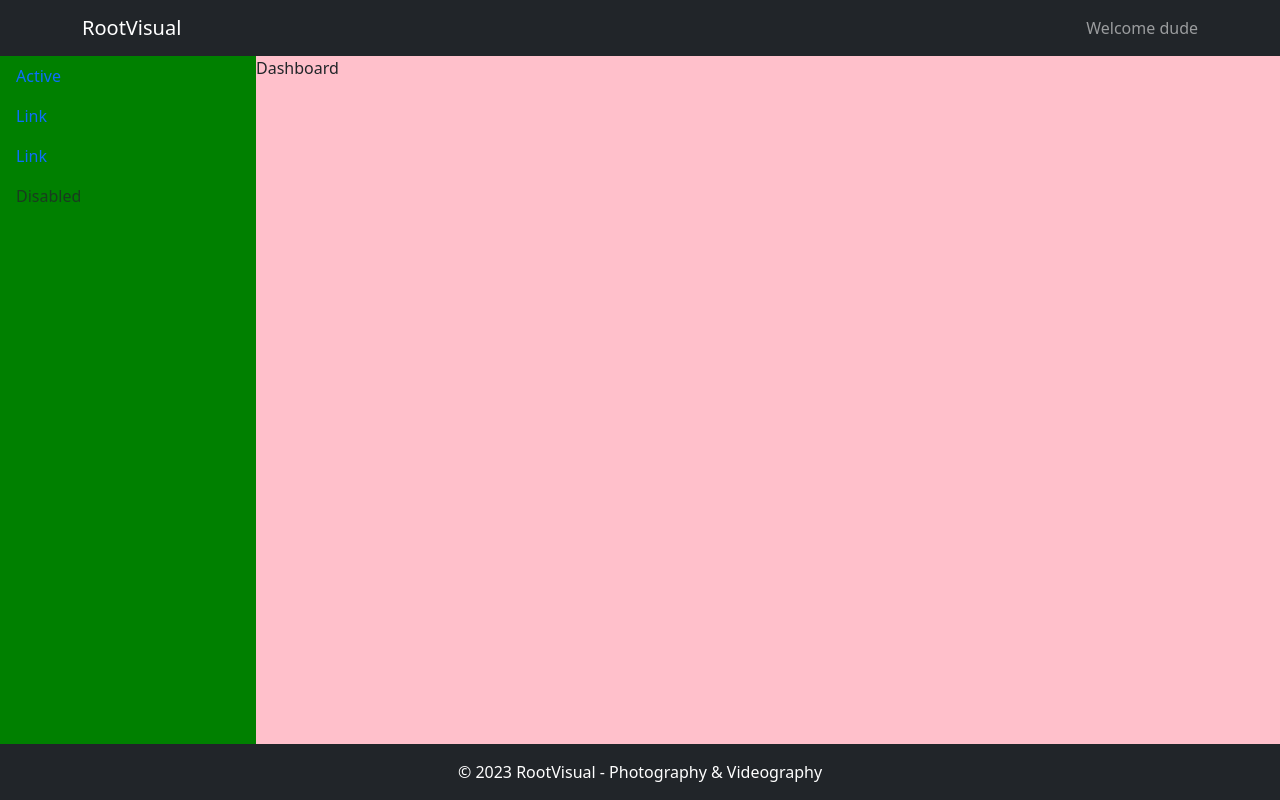
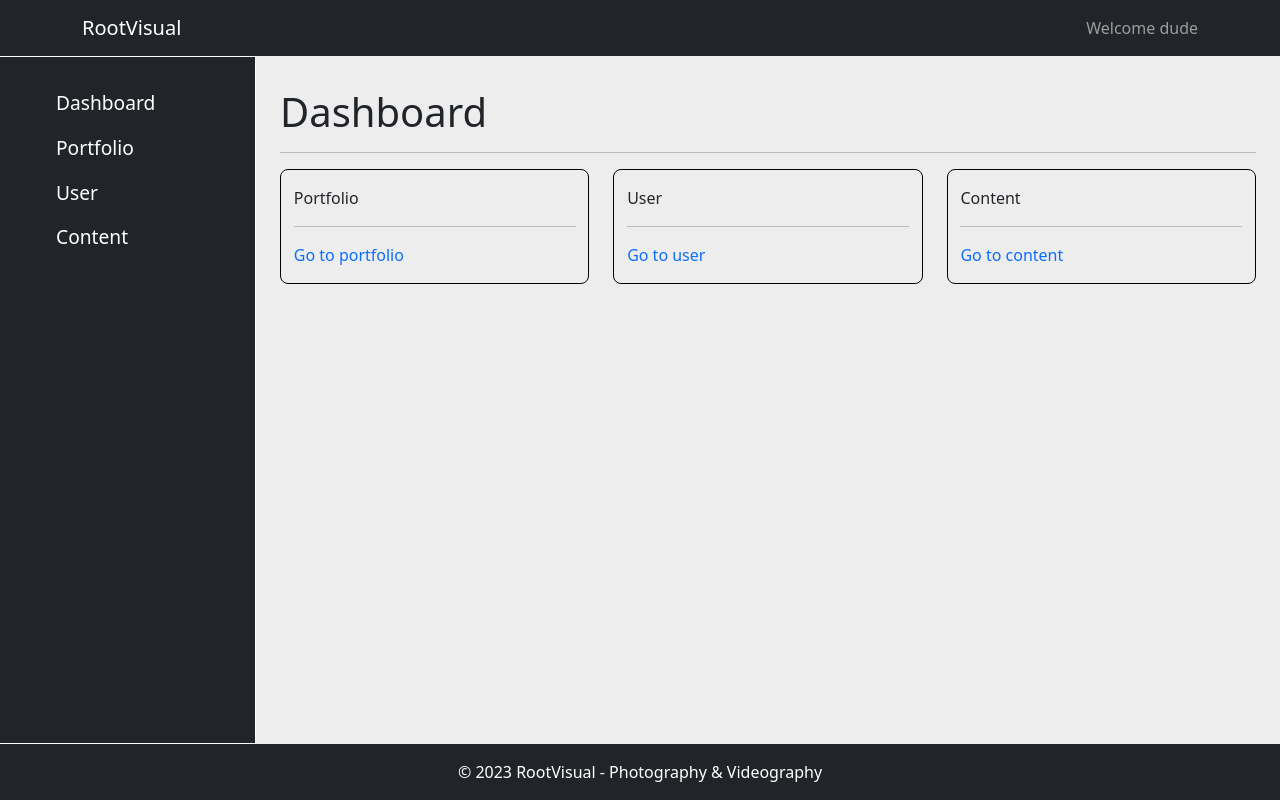
Before and after one commit to maulanakbrr/rootvisual, a Next.js app: page /admin/dashboard in a window 1280 px wide. Built offline with nearby package versions, Linux system fonts and the light colour scheme.

Commit message:
updated admin dashboard page, CustomContainer and AdminSideNavbar components

```diff
--- a/app/admin/dashboard/page.jsx
+++ b/app/admin/dashboard/page.jsx
@@ -1,8 +1,55 @@
-import React from 'react'
+'use client'
+
+import CustomContainer from "@/components/CustomContainer"
+import Link from "next/link"
+import styled from "styled-components"
+import { Row, Col } from "react-bootstrap"
+
+const DashboardCard = styled.div`
+  border: 1px solid black;
+  padding: 1rem .8rem;
+  border-radius: .5rem;
+
+  a {
+    text-decoration: none;
+  }
+`
 
 const Dashboard = () => {
+
   return (
-    <div>Dashboard</div>
+    <CustomContainer adminSection>
+      <div>
+        <h1>Dashboard</h1>
+        <hr />
+      </div>
+
+      <Row>
+        <Col>
+          <DashboardCard>
+            <p>Portfolio</p>
+            <hr />
+            <Link href='/admin/portfolio'>Go to portfolio</Link>
+          </DashboardCard>
+        </Col>
+
+        <Col>
+          <DashboardCard>
+            <p>User</p>
+            <hr />
+            <Link href='/admin/user'>Go to user</Link>
+          </DashboardCard>
+        </Col>
+
+        <Col>
+          <DashboardCard>
+            <p>Content</p>
+            <hr />
+            <Link href='/admin/content'>Go to content</Link>
+          </DashboardCard>
+        </Col>
+      </Row>
+    </CustomContainer>
   )
 }
 
--- a/components/CustomContainer/index.jsx
+++ b/components/CustomContainer/index.jsx
@@ -5,12 +5,23 @@ import styled from "styled-components"
 
 const ModContainer = styled(Container)`
   height: auto;
-  display: flex;
-  justify-content: center;
-  flex-direction: column;
+  display: ${props => props.adminSection ? 'block' : 'flex'};
+  ${
+    props => props.adminSection ? `
+      padding: 2rem 1.5rem;
+    ` : `
+      justify-content: center;
+      flex-direction: column;
+    `
+  }
 
   @media screen and (min-width: 992px) {
-    height: 100vh;
+    ${
+      props => props.adminSection && `
+        min-height: calc(100vh - 112px);
+      `
+    }
+    height: ${props => props.adminSection ? 'auto' : '100vh'};
   }
 `
 
@@ -25,11 +36,10 @@ const AdminContainer = styled.div`
   margin-left: 20%;
   width: 80%;
   min-height: calc(100vh - 112px);
-  background-color: pink;
   overflow-y: auto;
 `
 
-const CustomContainer = ({ children, isPage, isAdmin }) => {
+const CustomContainer = ({ children, isPage, isAdmin, adminSection }) => {
   if (isPage) return (
     <PageContainer>{children}</PageContainer>
   )
@@ -39,7 +49,7 @@ const CustomContainer = ({ children, isPage, isAdmin }) => {
   )
 
   return (
-    <ModContainer>{children}</ModContainer>
+    <ModContainer adminSection>{children}</ModContainer>
   )
 }
 
--- a/components/Navbar/AdminSideNavbar.jsx
+++ b/components/Navbar/AdminSideNavbar.jsx
@@ -1,29 +1,60 @@
 'use client'
 
-import { Nav } from "react-bootstrap"
+import Link from "next/link"
 import styled from "styled-components"
 
 const AdminSideNavbarContainer = styled.div`
-  background-color: green;
+  border-right: 1px solid white;
+  border-top: 1px solid white;
+  border-bottom: 1px solid white;
+  background-color: #212529;
   position: fixed;
   top: 56px;
   left: 0;
   z-index: 10;
   width: 20%;
   height: calc(100% - 112px);
+  padding: 2rem 1.5rem;
+
+  ul {
+    list-style-type: none;
+    padding-left: 2rem;
+
+    li {
+      text-decoration: none;
+      font-size: 1.2rem;
+      margin-bottom: 1rem;
+
+      .side-link {
+        text-decoration: none;
+        color: white;
+
+        &:hover {
+          color: blue;
+        }
+      }
+    }
+  }
 `
 
 const AdminSideNavbar = () => {
+
   return (
     <AdminSideNavbarContainer>
-      <Nav defaultActiveKey="/home" className="flex-column">
-        <Nav.Link href="/home">Active</Nav.Link>
-        <Nav.Link eventKey="link-1">Link</Nav.Link>
-        <Nav.Link eventKey="link-2">Link</Nav.Link>
-        <Nav.Link eventKey="disabled" disabled>
-          Disabled
-        </Nav.Link>
-    </Nav>
+      <ul>
+        <li>
+          <Link href='/admin/dashboard' className="side-link">Dashboard</Link>
+        </li>
+        <li>
+          <Link href='/admin/portfolio' className="side-link">Portfolio</Link>
+        </li>
+        <li>
+          <Link href='/admin/user' className="side-link">User</Link>
+        </li>
+        <li>
+          <Link href='/admin/content' className="side-link">Content</Link>
+        </li>
+      </ul>
     </AdminSideNavbarContainer>
   )
 }
```
